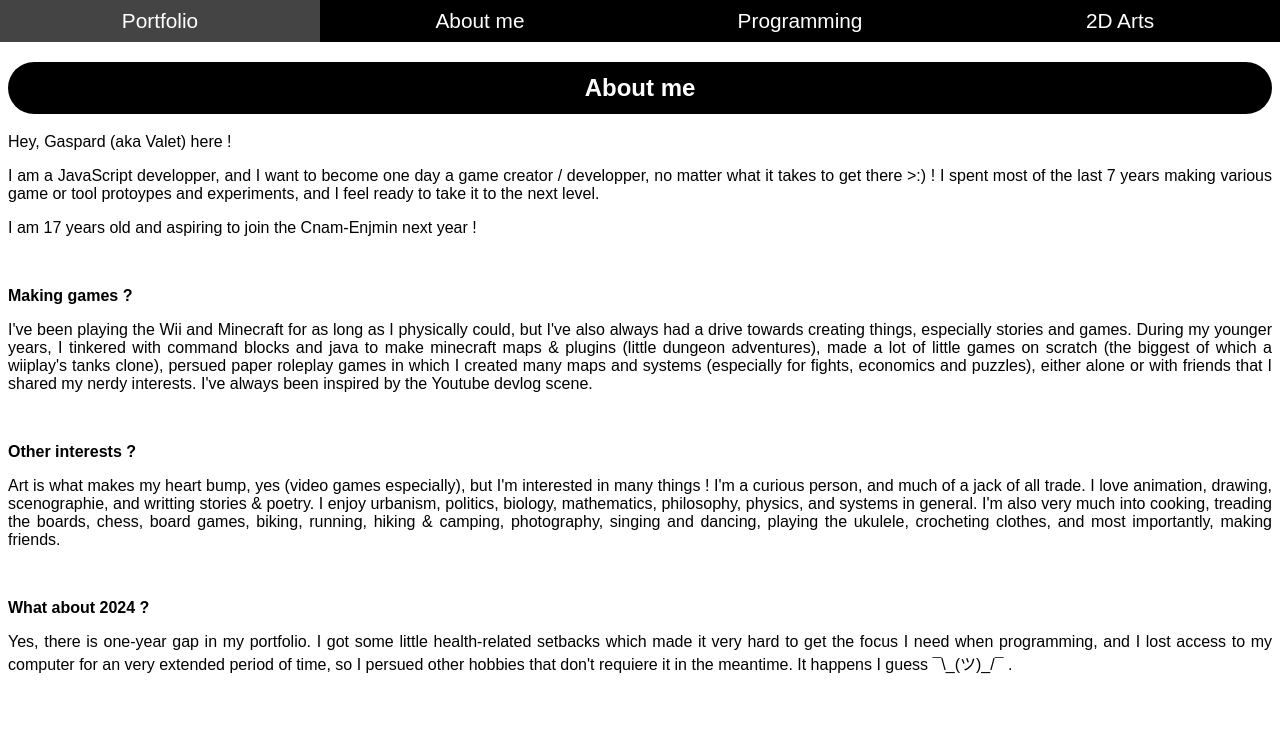
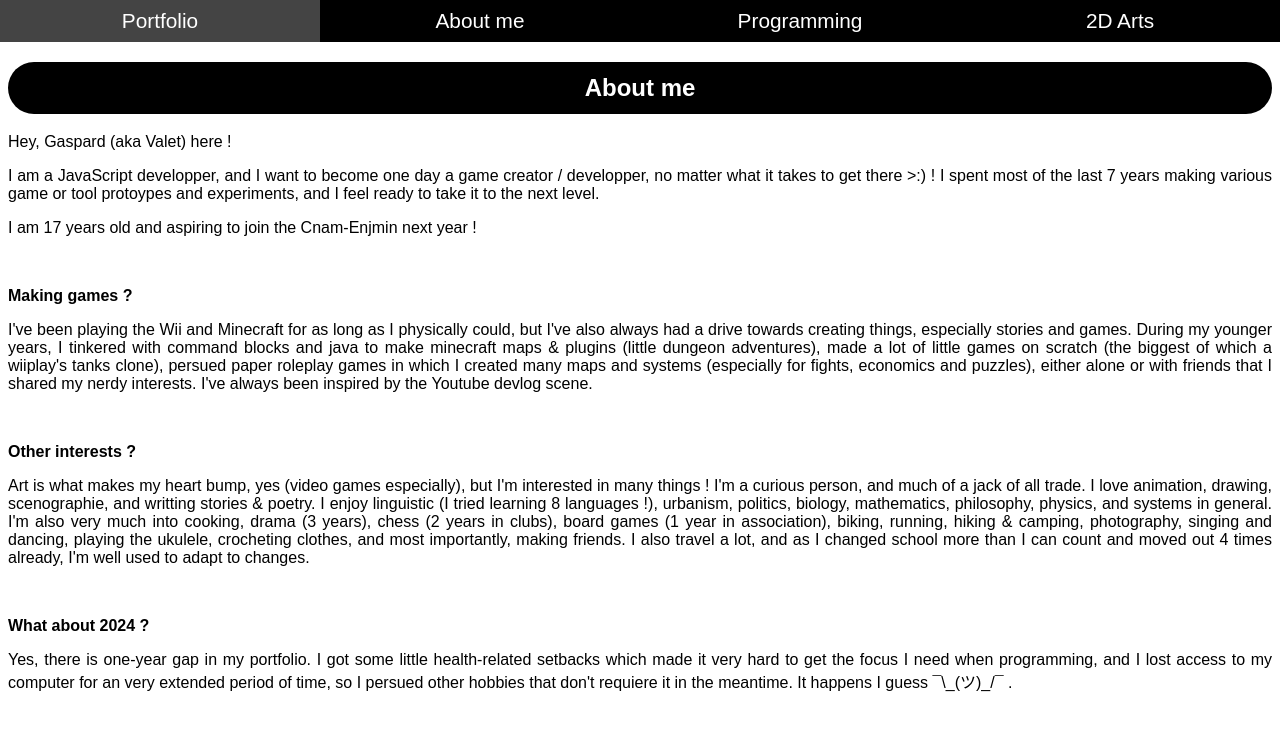
Before and after one commit to ValetNoir/Portfolio, a plain HTML site: page about.html in a window 1280 px wide. Drawn offline with Linux system fonts and the light colour scheme.

Commit message:
"about" update

```diff
--- a/about.html
+++ b/about.html
@@ -29,7 +29,7 @@
 
     <br>
     <p><b>Other interests ?</b></p>
-    <p>Art is what makes my heart bump, yes (video games especially), but I'm interested in many things ! I'm a curious person, and much of a jack of all trade. I love animation, drawing, scenographie, and writting stories & poetry. I enjoy urbanism, politics, biology, mathematics, philosophy, physics, and systems in general. I'm also very much into cooking, treading the boards, chess, board games, biking, running, hiking & camping, photography, singing and dancing, playing the ukulele, crocheting clothes, and most importantly, making friends.</p>
+    <p>Art is what makes my heart bump, yes (video games especially), but I'm interested in many things ! I'm a curious person, and much of a jack of all trade. I love animation, drawing, scenographie, and writting stories & poetry. I enjoy linguistic (I tried learning 8 languages !), urbanism, politics, biology, mathematics, philosophy, physics, and systems in general. I'm also very much into cooking, drama (3 years), chess (2 years in clubs), board games (1 year in association), biking, running, hiking & camping, photography, singing and dancing, playing the ukulele, crocheting clothes, and most importantly, making friends. I also travel a lot, and as I changed school more than I can count and moved out 4 times already, I'm well used to adapt to changes.</p>
 
     <br>
     <p><b>What about 2024 ?</b></p>
```
